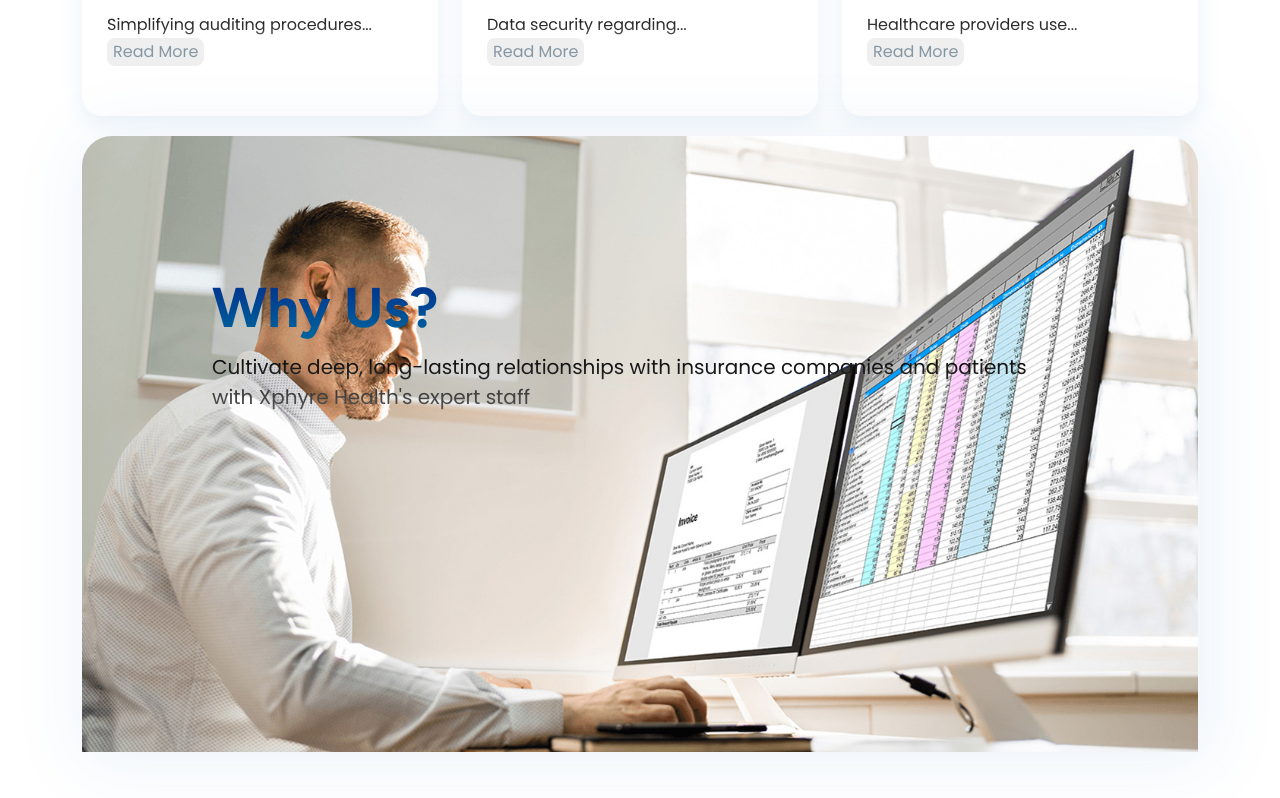
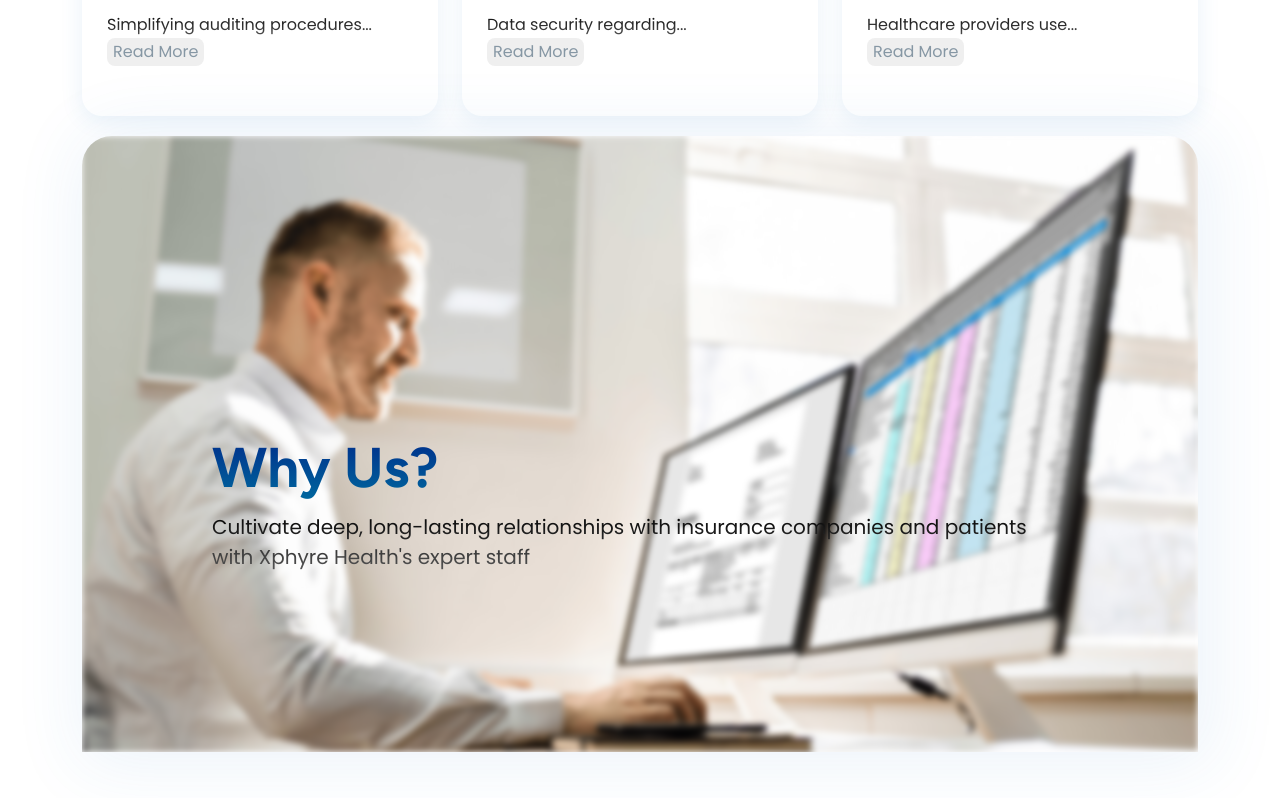
Before and after one commit to XphyreInc/XphyreHealthMultiPage-FE, a React (Create React App) app: page /CA in a window 1280 px wide. Shown: the part 1042-1840 px from the top of the page. Built offline with nearby package versions, Linux system fonts and the light colour scheme.

Commit message:
reponsive ness

```diff
--- a/src/components/Section/BannerSection/BannerSectionStyle4.jsx
+++ b/src/components/Section/BannerSection/BannerSectionStyle4.jsx
@@ -11,8 +11,24 @@ export default function BannerSectionStyle4({
     <div className="container">
     <div
   className={`cs_banner cs_style_4 cs_bg_filed overflow-hidden ${center ? 'text-center' : ''}`}
-        style={{ backgroundImage: `url(${why_us})` }}
+  style={{ position: 'relative' }}
 >
+  <div
+    style={{
+      backgroundImage: `url(${why_us})`,
+      filter: 'blur(8px)',
+      WebkitFilter: 'blur(3px)',
+      height: '100%',
+      width: '100%',
+      position: 'absolute',
+      top: 0,
+      left: 0,
+      zIndex: -1,
+      backgroundSize: 'cover',
+      backgroundPosition: 'center',
+    }}
+  ></div>
+  <div style={{ position: "relative", top: "10rem" }}>
     <h2 className="cs_banner_title cs_main_heading_color cs_fs_72">
       {parser(title)}
     </h2>
@@ -21,5 +37,7 @@ export default function BannerSectionStyle4({
     </p>
   </div>
 </div>
+
+    </div>
   );
 }
--- a/src/components/Testimonial/TestimonialStyle2.jsx
+++ b/src/components/Testimonial/TestimonialStyle2.jsx
@@ -10,7 +10,7 @@ export default function TestimonialStyle2({
 }) {
   return (
     <div className="cs_testimonial cs_style_2">
-      <div className="cs_testimonial_text cs_radius_25 cs_white_bg cs_fs_24">
+      <div className="cs_testimonial_text cs_radius_25 cs_white_bg cs_fs_24" style={{height:"28rem"}}>
         <div className="cs_quote_icon">
           <svg
             width={50}
@@ -29,8 +29,8 @@ export default function TestimonialStyle2({
             />
           </svg>
         </div>
-        <p>{text}</p>
-        <Rating ratingNumber={ratingNumber} />
+        <p style={{textAlign:'justify'}}>{text}</p>
+        {/* <Rating ratingNumber={ratingNumber} /> */}
       </div>
       <div className="cs_testimonial_meta">
         <div className="cs_testimonial_avatar">
--- a/src/sass/shortcode/_iconbox.scss
+++ b/src/sass/shortcode/_iconbox.scss
@@ -596,6 +596,7 @@
 .cs_iconbox.cs_style_11 {
   display: flex;
   align-items: center;
+  height: 5.5rem;
   background-color: rgba(210, 234, 239, 0.5);
   padding: 38px 54px;
   gap: 30px;
```
Lines whose indentation alone changed are shown as unchanged.
